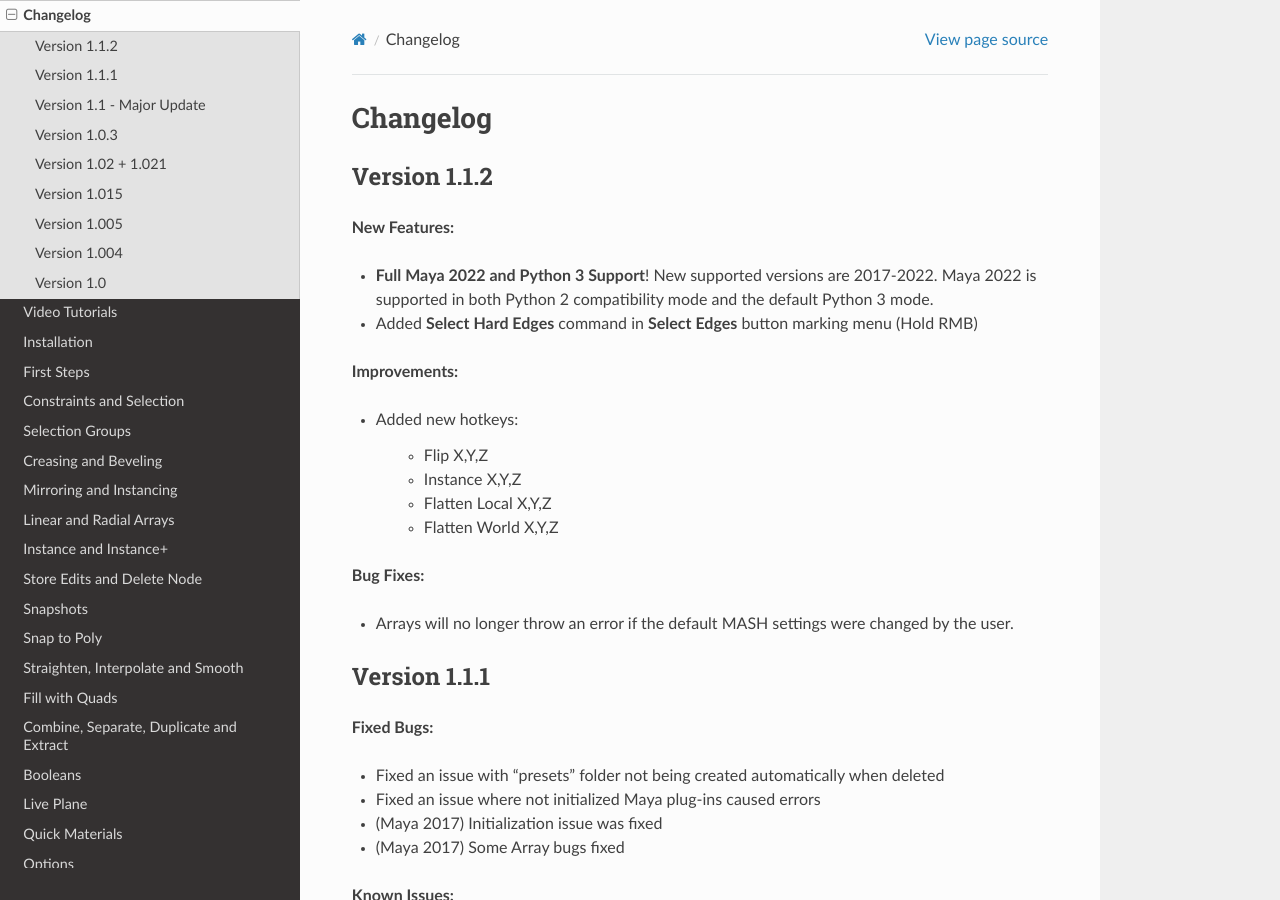
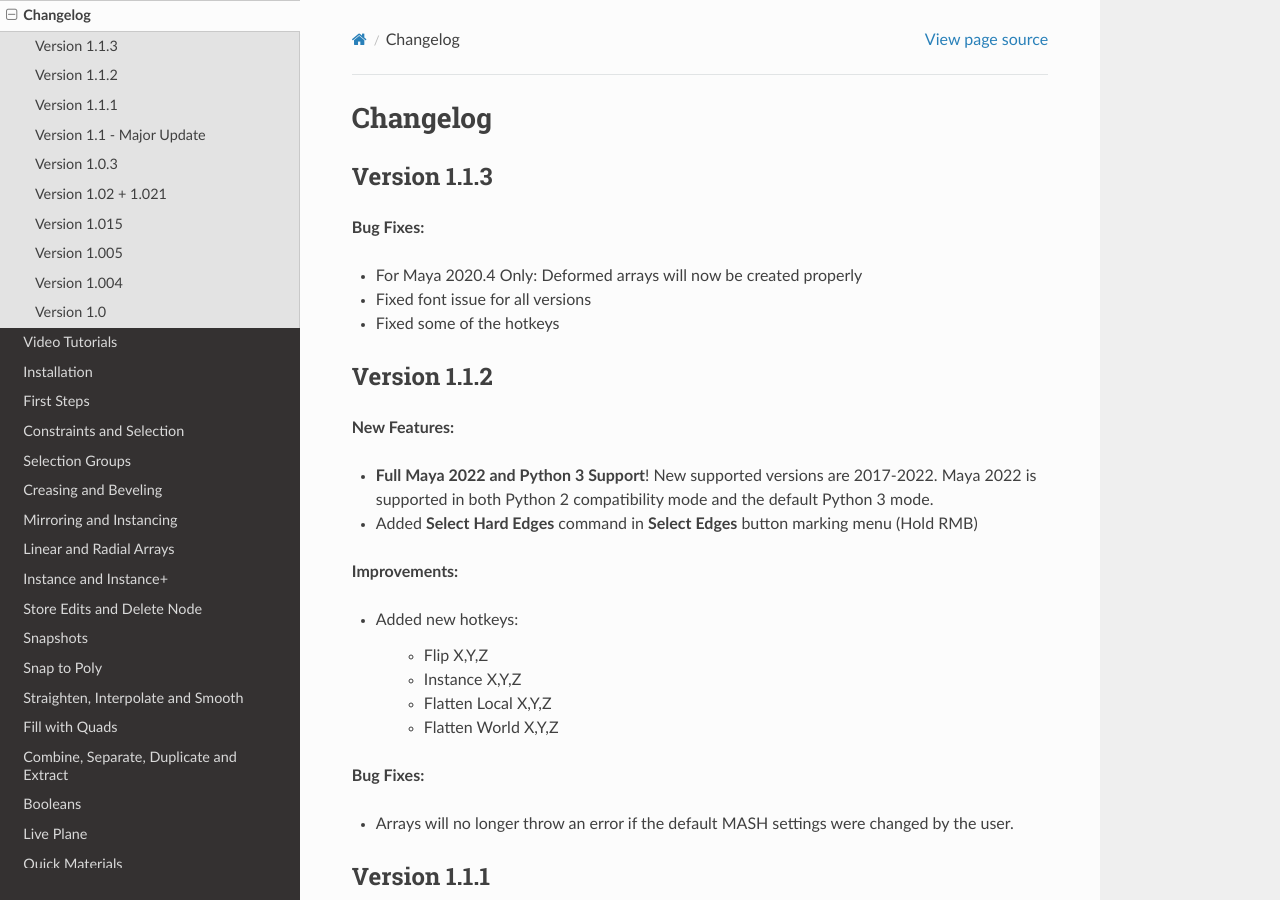
Before and after one commit to Video-Nomad/gs-toolbox-docs, a Sphinx documentation site: the page built from docs/source/changelog.rst, in a window 1280 px wide and 900 px high. Built offline with Sphinx 7.4.7 and the Read the Docs theme 2.0.0, drawn with Linux system fonts in a browser that asks for light colours; pages that are not in the unit, such as notebooks, are missing from menus.

Commit message:
v1.1.3 Changelog

```diff
--- a/docs/source/changelog.rst
+++ b/docs/source/changelog.rst
@@ -3,6 +3,15 @@
 #########
 Changelog
 #########
+
+Version 1.1.3
+^^^^^^^^^^^^^
+
+**Bug Fixes:**
+
+- For Maya 2020.4 Only: Deformed arrays will now be created properly
+- Fixed font issue for all versions
+- Fixed some of the hotkeys
 
 Version 1.1.2
 ^^^^^^^^^^^^^
```
